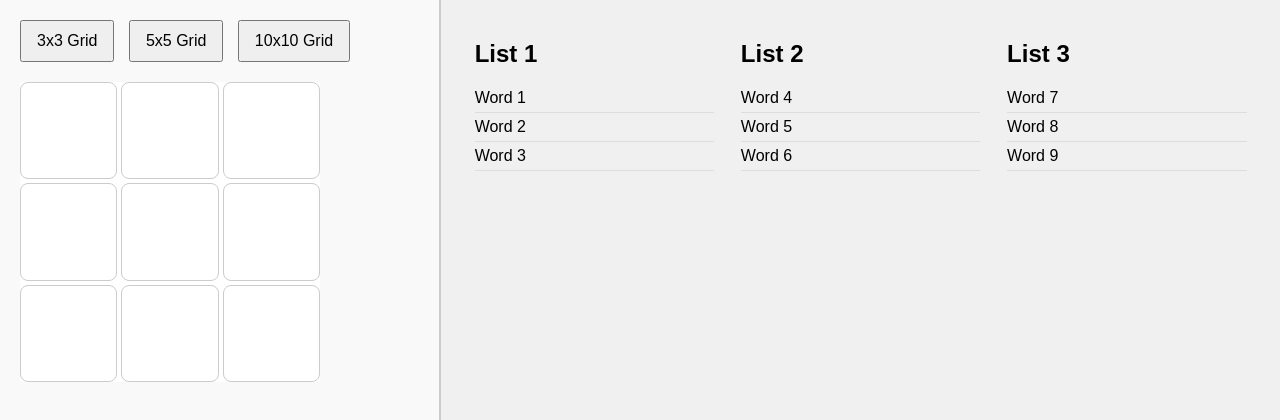
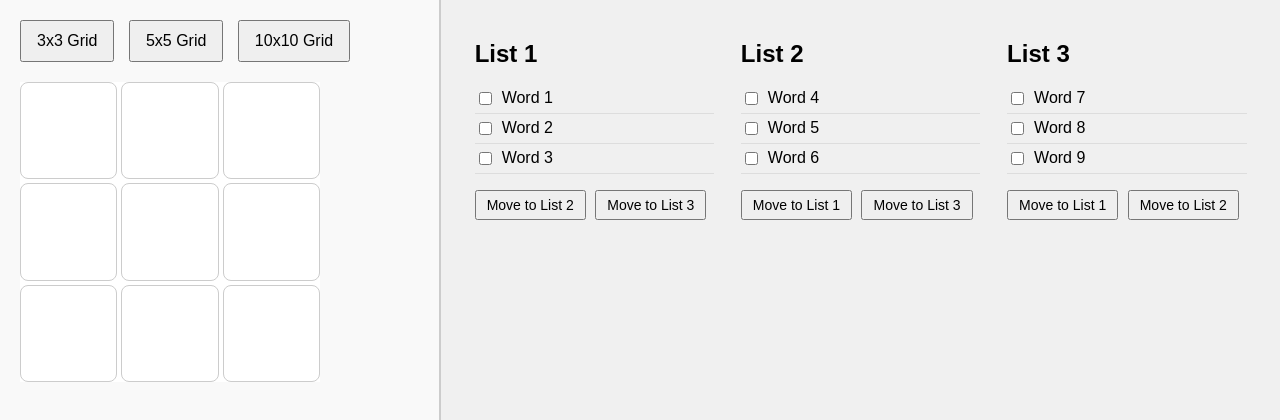
Before and after one commit to Motivesoft/wordgriddle, a website: page public/admin/grid.html in a window 1280 px wide. Shown: the top 420 px of the page. Drawn offline with Linux system fonts and the light colour scheme.

Commit message:
Words can be moved between lists

```diff
--- a/public/admin/grid.css
+++ b/public/admin/grid.css
@@ -67,3 +67,23 @@ body {
     padding: 5px 0;
     border-bottom: 1px solid #ddd;
   }
+
+  .word-list label {
+    display: flex;
+    align-items: center;
+  }
+
+  .word-list input[type="checkbox"] {
+    margin-right: 10px;
+  }
+
+  .list-controls {
+    margin-top: 10px;
+  }
+
+  .list-controls button {
+    margin-right: 5px;
+    padding: 5px 10px;
+    font-size: 14px;
+    cursor: pointer;
+  }
--- a/public/admin/grid.html
+++ b/public/admin/grid.html
@@ -20,29 +20,41 @@
 
     <!-- Lists Section -->
     <div class="lists-section">
-      <div class="word-list">
+      <div class="word-list" id="list1">
         <h2>List 1</h2>
         <ul>
-          <li>Word 1</li>
-          <li>Word 2</li>
-          <li>Word 3</li>
+          <li><label><input type="checkbox"> Word 1</label></li>
+          <li><label><input type="checkbox"> Word 2</label></li>
+          <li><label><input type="checkbox"> Word 3</label></li>
         </ul>
+        <div class="list-controls">
+          <button onclick="moveSelected('list1', 'list2')">Move to List 2</button>
+          <button onclick="moveSelected('list1', 'list3')">Move to List 3</button>
+        </div>
       </div>
-      <div class="word-list">
+      <div class="word-list" id="list2">
         <h2>List 2</h2>
         <ul>
-          <li>Word 4</li>
-          <li>Word 5</li>
-          <li>Word 6</li>
+          <li><label><input type="checkbox"> Word 4</label></li>
+          <li><label><input type="checkbox"> Word 5</label></li>
+          <li><label><input type="checkbox"> Word 6</label></li>
         </ul>
+        <div class="list-controls">
+          <button onclick="moveSelected('list2', 'list1')">Move to List 1</button>
+          <button onclick="moveSelected('list2', 'list3')">Move to List 3</button>
+        </div>
       </div>
-      <div class="word-list">
+      <div class="word-list" id="list3">
         <h2>List 3</h2>
         <ul>
-          <li>Word 7</li>
-          <li>Word 8</li>
-          <li>Word 9</li>
+          <li><label><input type="checkbox"> Word 7</label></li>
+          <li><label><input type="checkbox"> Word 8</label></li>
+          <li><label><input type="checkbox"> Word 9</label></li>
         </ul>
+        <div class="list-controls">
+          <button onclick="moveSelected('list3', 'list1')">Move to List 1</button>
+          <button onclick="moveSelected('list3', 'list2')">Move to List 2</button>
+        </div>
       </div>
     </div>
   </div>
--- a/public/admin/grid.js
+++ b/public/admin/grid.js
@@ -14,5 +14,20 @@ function createGrid(size) {
     }
   }
 
+  // Function to move selected words to another list
+  function moveSelected(fromListId, toListId) {
+    const fromList = document.getElementById(fromListId).querySelector("ul");
+    const toList = document.getElementById(toListId).querySelector("ul");
+
+    // Get all checked items
+    const checkedItems = fromList.querySelectorAll("input[type='checkbox']:checked");
+
+    checkedItems.forEach((checkbox) => {
+      const listItem = checkbox.closest("li"); // Get the parent <li> element
+      toList.appendChild(listItem); // Move to the target list
+      checkbox.checked = false; // Uncheck the checkbox
+    });
+  }
+
   // Initialize with a default grid
   createGrid(3);
```
